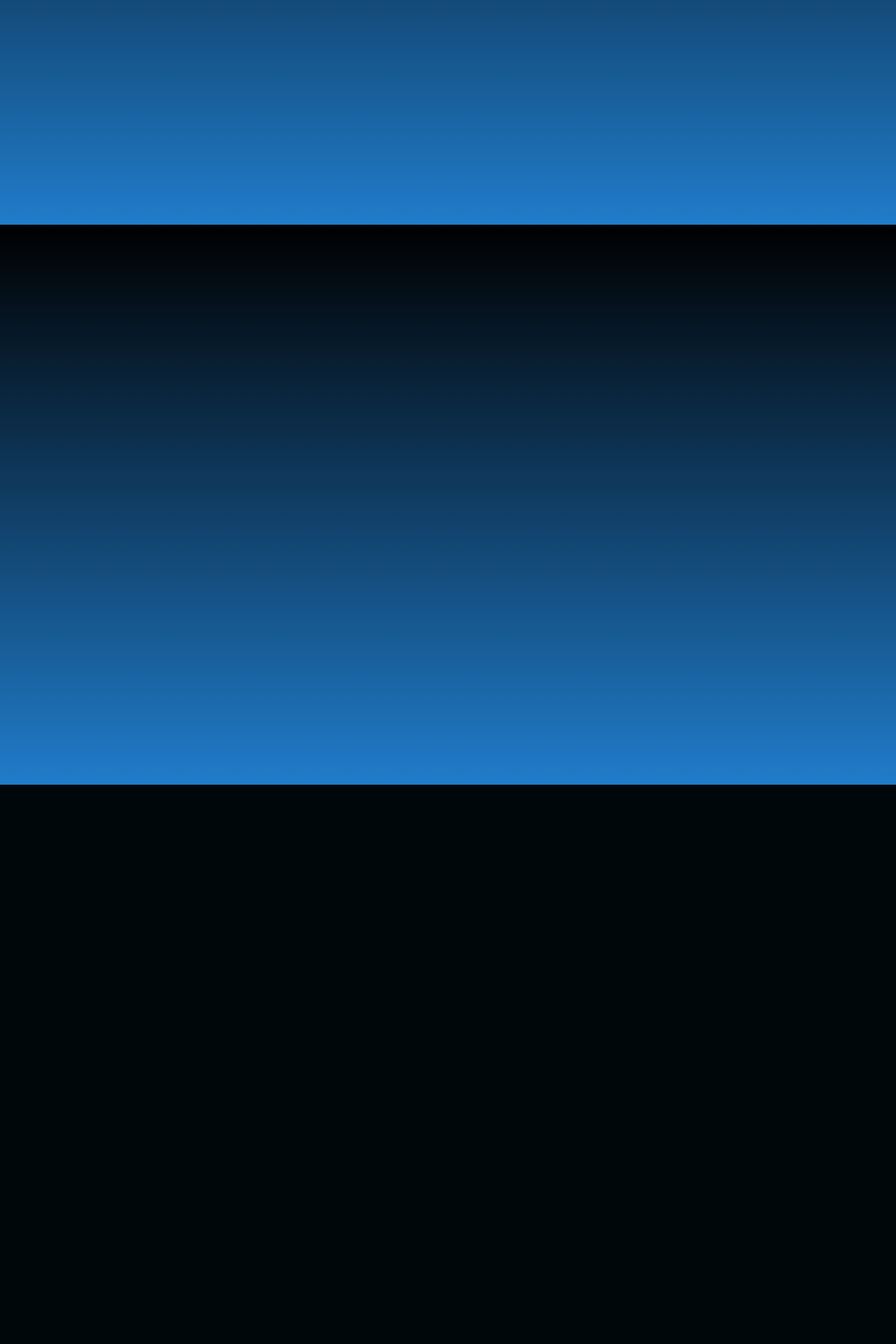
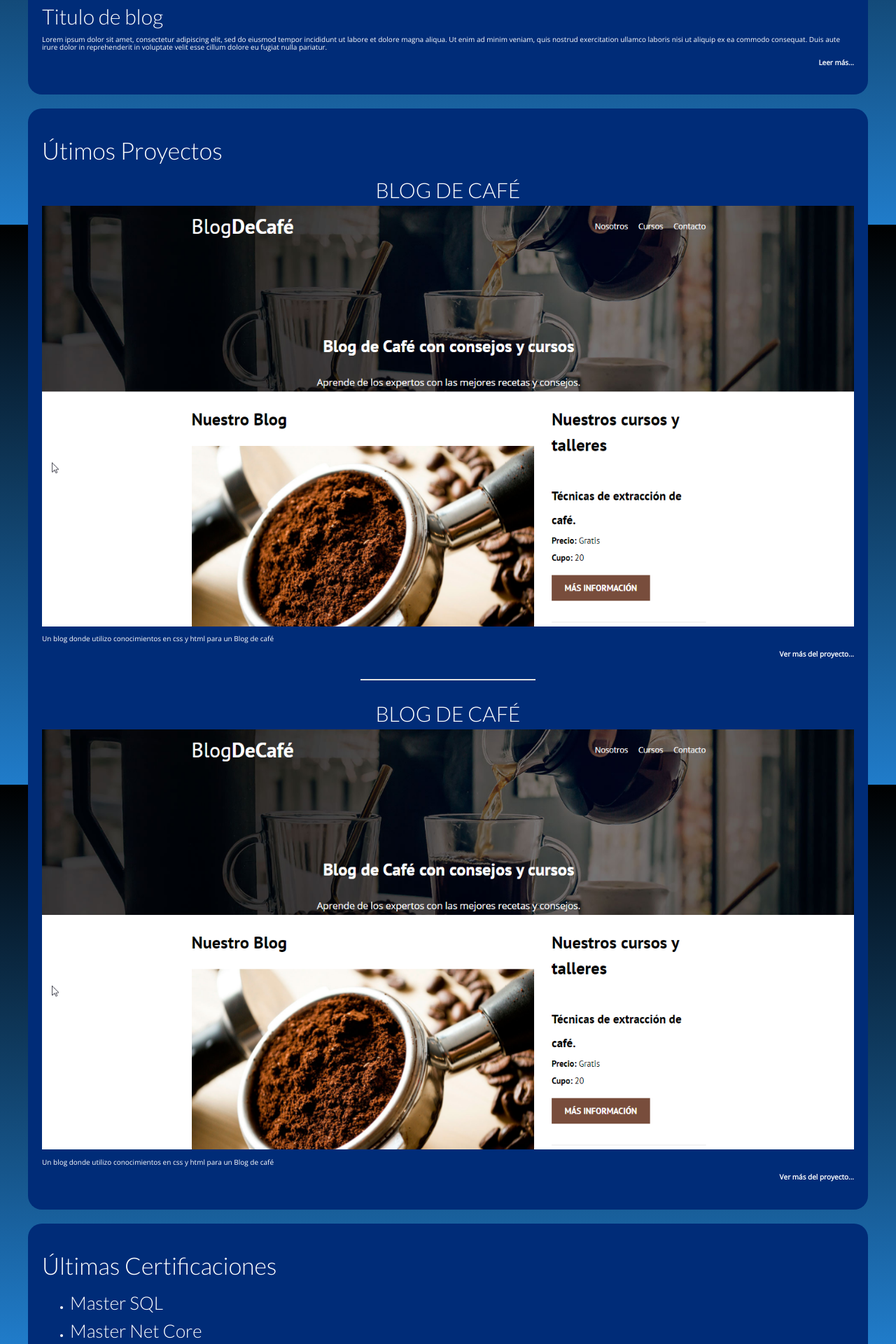
Before and after one commit to enzod98/EnzoDure, a web app: file index.html in a window 1280 px wide. Shown: the part 1279-3199 px from the top of the page at 70% size. Before the commit the page ends 2400 px from the top, so only its background shows below. Run offline with its HTML, style and script files only (its server is not run), Linux system fonts and the light colour scheme.

Commit message:
Terminada casi por completo la vista index en móviles

```diff
--- a/css/estilos.css
+++ b/css/estilos.css
@@ -20,7 +20,7 @@
     font-family: 'Open Sans', sans-serif;
     color: white;
     box-sizing: border-box;
-    min-height: 300vh;
+    min-height: 100vh;
 }
 
 *,
@@ -59,8 +59,6 @@
 
 h2 {
     font-size: 3.4rem;
-    font-family: 'Lato', sans-serif;
-    margin: 0;
 }
 
 h3 {
@@ -77,6 +75,7 @@
 
 a {
     text-decoration: none;
+    color: white;
 }
 
 a:hover {
@@ -97,6 +96,11 @@
 
 .oculto {
     display: none;
+}
+
+.subtitulos {
+    font-family: 'Lato', sans-serif;
+    font-weight: 300;
 }
 
 
@@ -217,6 +221,7 @@
     background-image: url("../img/fondo-parallax.png");
     background-position: center center;
     background-size: cover;
+    margin-bottom: 20px;
 }
 
 @media only screen and (min-width: 768px) {
@@ -249,9 +254,66 @@
 /* Estilos para las tarjetas */
 
 .tarjeta {
-    margin-top: 20px;
+    margin-bottom: 20px;
     padding: 40px 20px;
     background-color: var(--colorAzulTarjetas);
     width: 100%;
     border-radius: 20px;
 }
+
+.tarjeta h2 {
+    margin: 0 0 20px 0;
+}
+
+h3.subtitulos {
+    margin: .5rem 0;
+}
+
+
+/* Estilos para el blog */
+
+.entrada::after {
+    content: '';
+    margin: 3rem auto;
+    width: 25rem;
+    border: 1px solid #e1e1e1;
+    display: block;
+}
+
+.entrada:last-of-type::after {
+    display: none;
+}
+
+.contenido a {
+    display: block;
+    text-align: right;
+    color: white;
+    font-weight: 700;
+}
+
+
+/* Estilos para la tarjeta Proyectos */
+
+.proyectos .entrada h3 {
+    text-align: center;
+    text-transform: uppercase;
+}
+
+
+/* Estilos para la tarjeta certificaciones */
+
+.lista-certificados li a h4 {
+    margin: 0 0 10px 0;
+}
+
+
+/* Estilo para la tarheta fotos */
+
+.contenido.fotos p {
+    text-align: center;
+    font-style: italic;
+}
+
+.img-borde {
+    border: 10px solid blue;
+}
--- a/index.html
+++ b/index.html
@@ -43,7 +43,101 @@
     <!-- .parallax -->
     <main class="contenedor contenedor-main">
         <div class="tarjeta blog">
-            <h2>Mi Blog</h2>
+            <h2 class="subtitulos">Mi Blog</h2>
+            <article class="entrada">
+                <div class="imagen-entrada">
+                    <img src="img/blog1.jpg" alt="imagen 1">
+                </div>
+                <div class="contenido">
+                    <h3 class="subtitulos">Titulo de blog</h3>
+                    <p>Lorem ipsum dolor sit amet, consectetur adipiscing elit, sed do eiusmod tempor incididunt ut labore et dolore magna aliqua. Ut enim ad minim veniam, quis nostrud exercitation ullamco laboris nisi ut aliquip ex ea commodo consequat.
+                        Duis aute irure dolor in reprehenderit in voluptate velit esse cillum dolore eu fugiat nulla pariatur.
+                    </p>
+                    <a href="#">Leer más...</a>
+                </div>
+            </article>
+            <article class="entrada">
+                <div class="imagen-entrada">
+                    <img src="img/blog1.jpg" alt="imagen 1">
+                </div>
+                <div class="contenido">
+                    <h3 class="subtitulos">Titulo de blog</h3>
+                    <p>Lorem ipsum dolor sit amet, consectetur adipiscing elit, sed do eiusmod tempor incididunt ut labore et dolore magna aliqua. Ut enim ad minim veniam, quis nostrud exercitation ullamco laboris nisi ut aliquip ex ea commodo consequat.
+                        Duis aute irure dolor in reprehenderit in voluptate velit esse cillum dolore eu fugiat nulla pariatur.
+                    </p>
+                    <a href="#">Leer más...</a>
+                </div>
+            </article>
+        </div>
+        <!-- Tarjeta Blog -->
+        <div class="tarjeta proyectos">
+            <h2 class="subtitulos">Útimos Proyectos</h2>
+            <div class="entrada">
+                <div class="contenido">
+                    <h3 class="subtitulos">Blog de café</h3>
+                    <div class="imagen-entrada">
+                        <img src="img/blog-de-cafe.png" alt="Proyecto Blog de Café">
+                    </div>
+                    <p>Un blog donde utilizo conocimientos en css y html para un Blog de café
+                    </p>
+                    <a href="#">Ver más del proyecto...</a>
+                </div>
+            </div>
+            <div class="entrada">
+                <div class="contenido">
+                    <h3 class="subtitulos">Blog de café</h3>
+                    <div class="imagen-entrada">
+                        <img src="img/blog-de-cafe.png" alt="Proyecto Blog de Café">
+                    </div>
+                    <p>Un blog donde utilizo conocimientos en css y html para un Blog de café
+                    </p>
+                    <a href="#">Ver más del proyecto...</a>
+                </div>
+            </div>
+        </div>
+        <!-- Tarjeta Proyectos -->
+        <div class="tarjeta certificaciones">
+            <h2 class="subtitulos">Últimas Certificaciones</h2>
+            <ul class="lista-certificados">
+                <li>
+                    <a href="#">
+                        <h4 class="subtitulos">Master SQL</h4>
+                    </a>
+                </li>
+                <li>
+                    <a href="#">
+                        <h4 class="subtitulos">Master Net Core</h4>
+                    </a>
+                </li>
+                <li>
+                    <a href="#">
+                        <h4 class="subtitulos">Desarrollo Web avanzado</h4>
+                    </a>
+                </li>
+            </ul>
+        </div>
+        <div class="tarjeta fotos">
+            <h2 class="subtitulos">Últimas Fotos</h2>
+            <div class="entrada">
+                <div class="contenido fotos">
+                    <div class="imagen-entrada img-borde">
+                        <img src="img/cena.jpg" alt="una cena">
+                    </div>
+                    <p>"A cenar!"
+                    </p>
+                    <a href="#">Ver foto completa en instagram</a>
+                </div>
+            </div>
+            <div class="entrada">
+                <div class="contenido fotos">
+                    <div class="imagen-entrada img-borde">
+                        <img src="img/cena.jpg" alt="una cena">
+                    </div>
+                    <p>"A cenar!"
+                    </p>
+                    <a href="#">Ver foto completa en instagram</a>
+                </div>
+            </div>
         </div>
     </main>
 
```
Also changed, not shown: img/blog-de-cafe.png (added), img/cena.jpg (added), img/separador.png (added), 1 other file.
